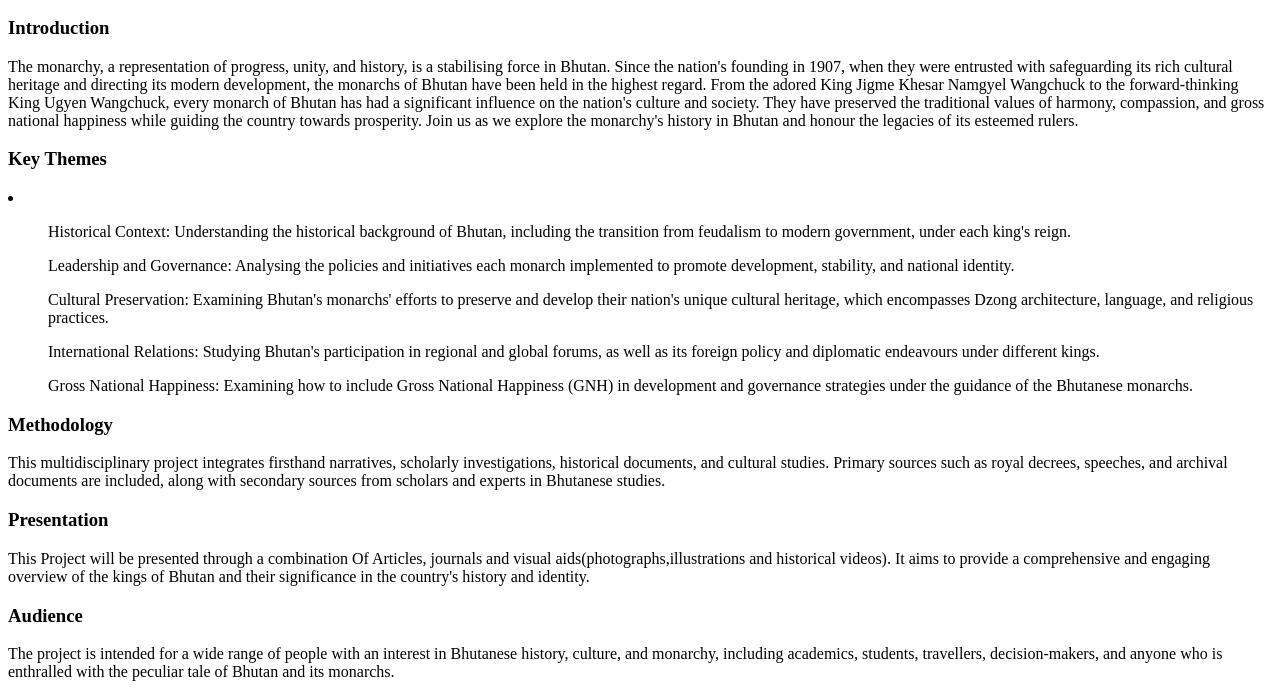
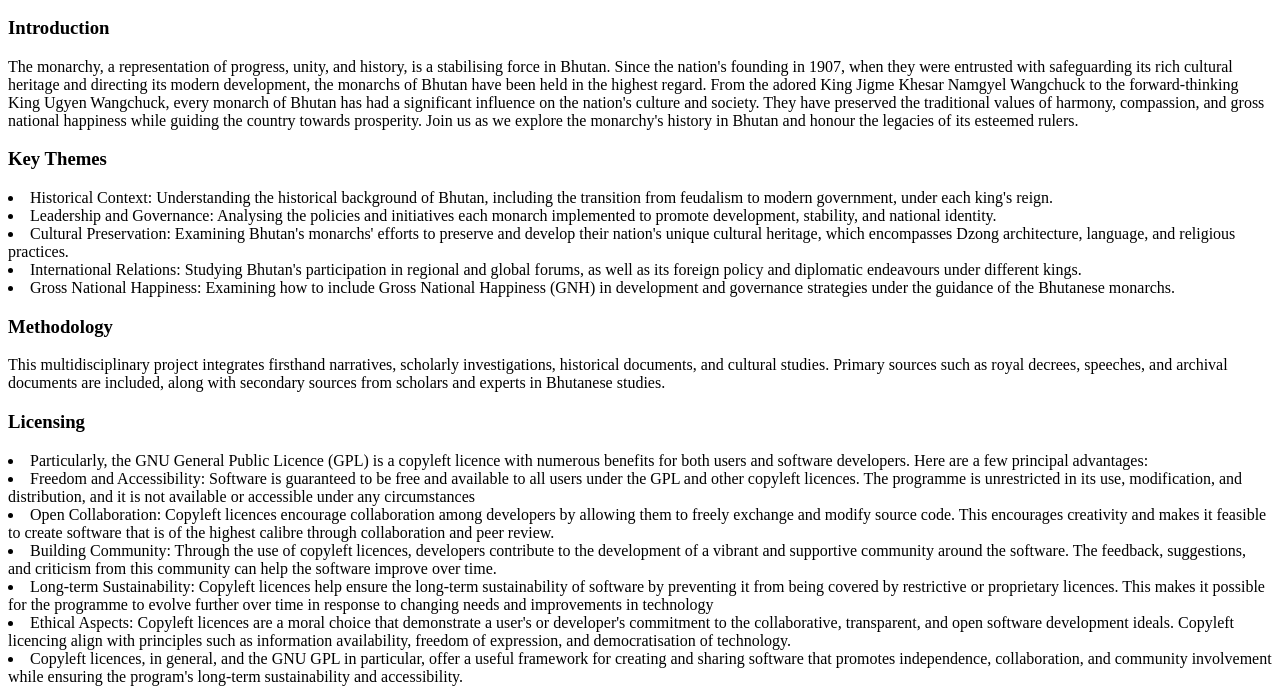
Before and after one commit to tandin19/index.html, a plain HTML site: page index.html in a window 1280 px wide. Shown: the part 110-800 px from the top of the page. Drawn offline with Linux system fonts and the light colour scheme.

Commit message:
Add files via upload

```diff
--- a/index.html
+++ b/index.html
@@ -11,20 +11,34 @@
         <p>The monarchy, a representation of progress, unity, and history, is a stabilising force in Bhutan. Since the nation's founding in 1907, when they were entrusted with safeguarding its rich cultural heritage and directing its modern development, the monarchs of Bhutan have been held in the highest regard. From the adored King Jigme Khesar Namgyel Wangchuck to the forward-thinking King Ugyen Wangchuck, every monarch of Bhutan has had a significant influence on the nation's culture and society. They have preserved the traditional values of harmony, compassion, and gross national happiness while guiding the country towards prosperity. Join us as we explore the monarchy's history in Bhutan and honour the legacies of its esteemed rulers.</p>
         <h3>Key Themes</h3>
         <p>
-            <li>
-                <ul>Historical Context: Understanding the historical background of Bhutan, including the transition from feudalism to modern government, under each king's reign.</ul>
+             <li>Historical Context: Understanding the historical background of Bhutan, including the transition from feudalism to modern government, under each king's reign.</li>
 
-                <ul>Leadership and Governance: Analysing the policies and initiatives each monarch implemented to promote development, stability, and national identity.</ul>
+             <li>Leadership and Governance: Analysing the policies and initiatives each monarch implemented to promote development, stability, and national identity.</li>
 
-                <ul>Cultural Preservation: Examining Bhutan's monarchs' efforts to preserve and develop their nation's unique cultural heritage, which encompasses Dzong architecture, language, and religious practices.</ul>
+             <li>Cultural Preservation: Examining Bhutan's monarchs' efforts to preserve and develop their nation's unique cultural heritage, which encompasses Dzong architecture, language, and religious practices.</li>
 
-                <ul>International Relations: Studying Bhutan's participation in regional and global forums, as well as its foreign policy and diplomatic endeavours under different kings.</ul>
+             <li>International Relations: Studying Bhutan's participation in regional and global forums, as well as its foreign policy and diplomatic endeavours under different kings.</li>
 
-                <ul>Gross National Happiness: Examining how to include Gross National Happiness (GNH) in development and governance strategies under the guidance of the Bhutanese monarchs.</ul>
-            </li>
+             <li>Gross National Happiness: Examining how to include Gross National Happiness (GNH) in development and governance strategies under the guidance of the Bhutanese monarchs.</li>
         </p>
         <h3>Methodology</h3>
         <p>This multidisciplinary project integrates firsthand narratives, scholarly investigations, historical documents, and cultural studies. Primary sources such as royal decrees, speeches, and archival documents are included, along with secondary sources from scholars and experts in Bhutanese studies.</p>
+        <h3>Licensing</h3>
+        <P>
+             <li>Particularly, the GNU General Public Licence (GPL) is a copyleft licence with numerous benefits for both users and software developers. Here are a few principal advantages:</li>
+
+             <li>Freedom and Accessibility: Software is guaranteed to be free and available to all users under the GPL and other copyleft licences. The programme is unrestricted in its use, modification, and distribution, and it is not available or accessible under any circumstances</li>
+
+             <li>Open Collaboration: Copyleft licences encourage collaboration among developers by allowing them to freely exchange and modify source code. This encourages creativity and makes it feasible to create software that is of the highest calibre through collaboration and peer review.</li>
+
+             <li>Building Community: Through the use of copyleft licences, developers contribute to the development of a vibrant and supportive community around the software. The feedback, suggestions, and criticism from this community can help the software improve over time.</li>
+
+             <li>Long-term Sustainability: Copyleft licences help ensure the long-term sustainability of software by preventing it from being covered by restrictive or proprietary licences. This makes it possible for the programme to evolve further over time in response to changing needs and improvements in technology</li>
+
+             <li>Ethical Aspects: Copyleft licences are a moral choice that demonstrate a user's or developer's commitment to the collaborative, transparent, and open software development ideals. Copyleft licencing align with principles such as information availability, freedom of expression, and democratisation of technology.</li>
+
+             <li>Copyleft licences, in general, and the GNU GPL in particular, offer a useful framework for creating and sharing software that promotes independence, collaboration, and community involvement while ensuring the program's long-term sustainability and accessibility.</li>
+        </P>
         <h3>Presentation</h3>
         <p>This Project will be presented through a combination Of Articles, journals and visual aids(photographs,illustrations and historical videos). It aims to provide a comprehensive and engaging overview of the kings of Bhutan and their significance in the country's history and identity.</p>
         <h3>Audience</h3>
```
